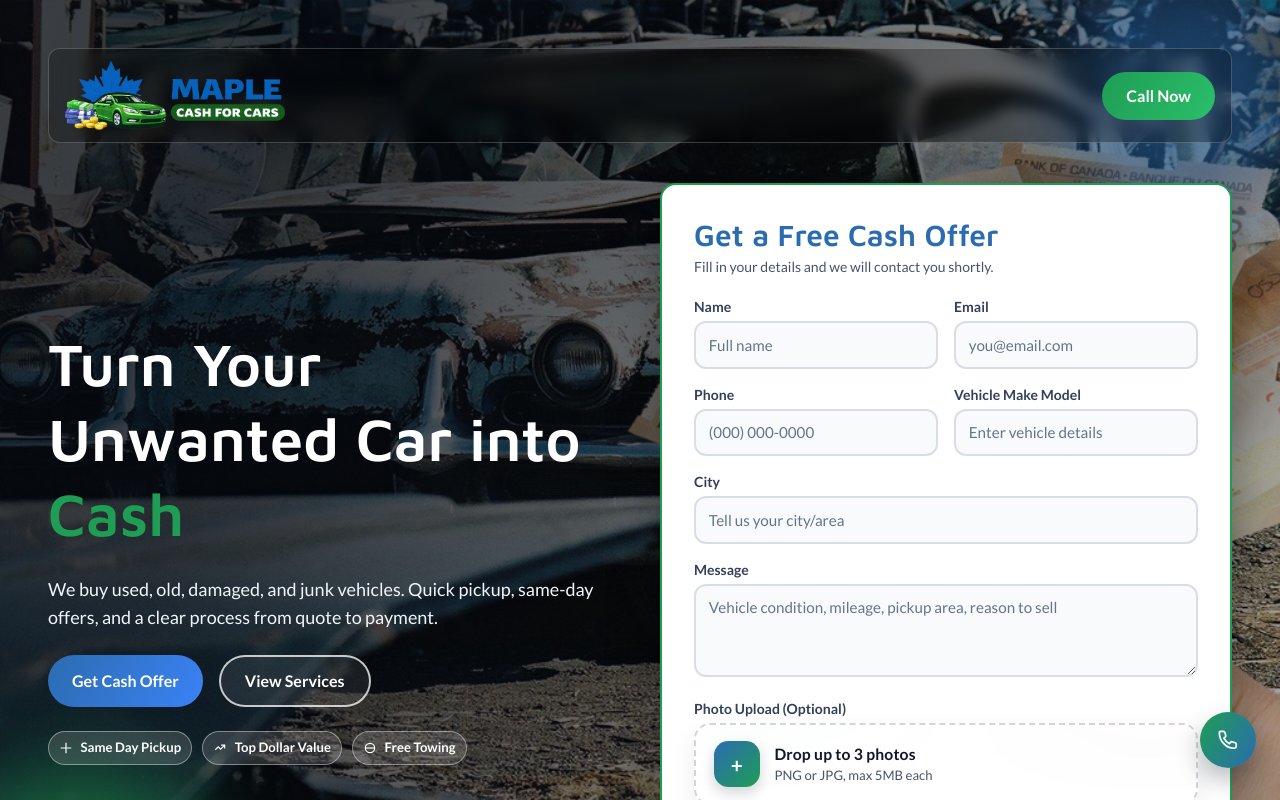
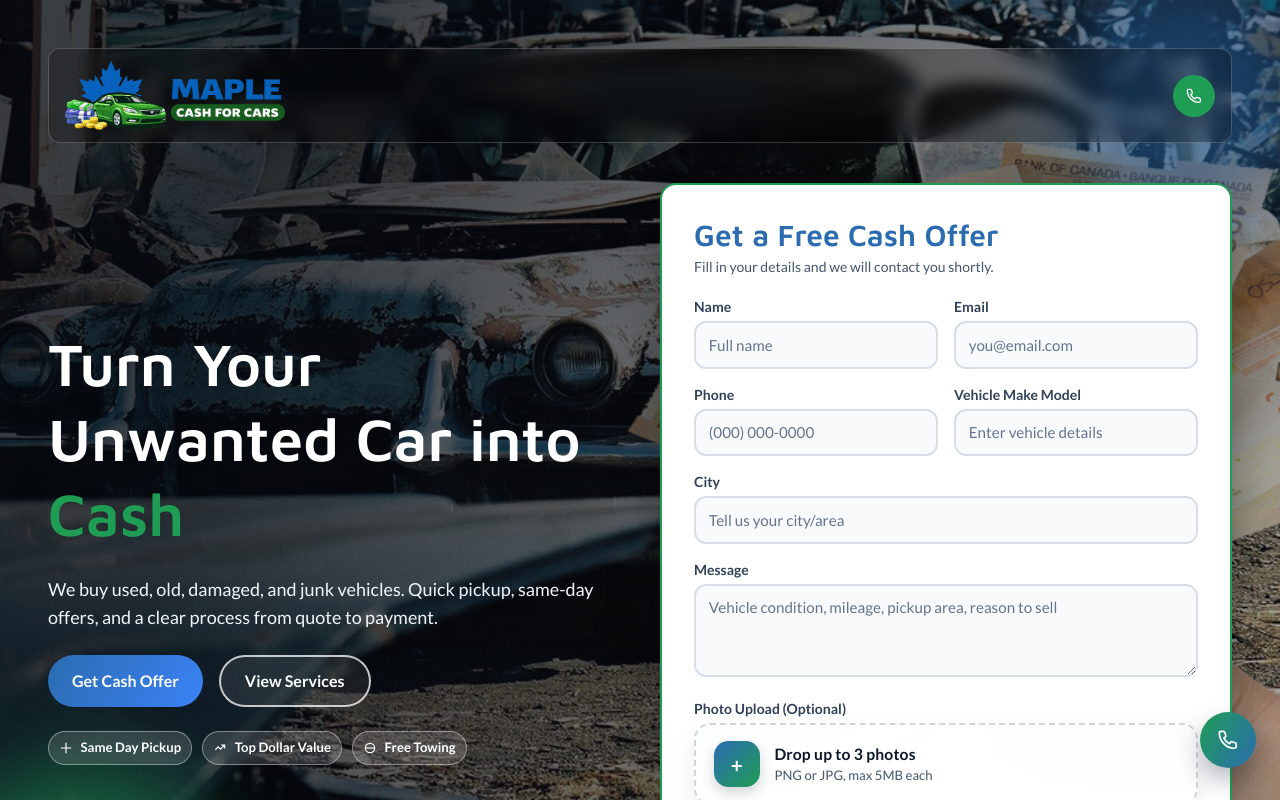
Before and after one commit to jawadamin99/maplecashforcars, a Next.js app: page / in a window 1280 px wide. Shown: the top 800 px of the page. Built offline with nearby package versions, Linux system fonts and the light colour scheme.

Commit message:
animation

```diff
--- a/app/globals.css
+++ b/app/globals.css
@@ -790,6 +790,30 @@ h1, h2, h3, h4, h5, h6 {
   height: 26px;
 }
 
+.topbar-call {
+  width: 42px;
+  height: 42px;
+  border-radius: 9999px;
+  background: var(--brand-green);
+  color: #ffffff;
+  display: inline-flex;
+  align-items: center;
+  justify-content: center;
+  text-decoration: none;
+  box-shadow: 0 10px 18px rgba(15, 23, 42, 0.3);
+  transition: transform 0.18s ease, box-shadow 0.18s ease;
+}
+
+.topbar-call:hover {
+  transform: translateY(-2px);
+  box-shadow: 0 14px 22px rgba(15, 23, 42, 0.35);
+}
+
+.topbar-call svg {
+  width: 20px;
+  height: 20px;
+}
+
 .dropzone {
   position: relative;
   border-radius: 1rem;
--- a/app/page.tsx
+++ b/app/page.tsx
@@ -312,21 +312,23 @@ export default function Home() {
             <a href="/" className="flex items-center gap-3">
               <Image src="/images/maple-cash-for-cars.png" alt="Maple Cash for Cars" width={220} height={66} />
             </a>
-            <a href="tel:+10000000000" className="btn btn-green reveal" data-animate="animate__fadeInDown animate__delay-1s">
-              Call Now
+            <a href="tel:+10000000000" className="topbar-call reveal" data-animate="animate__fadeInDown" aria-label="Call now">
+              <svg viewBox="0 0 24 24" fill="none" aria-hidden="true">
+                <path d="M4 5.5c0-.8.7-1.5 1.5-1.5h2.2c.7 0 1.2.4 1.4 1l.8 2.6c.2.6 0 1.3-.5 1.7l-1.2 1c1.1 2.2 2.9 4 5.1 5.1l1-1.2c.4-.5 1.1-.7 1.7-.5l2.6.8c.6.2 1 .7 1 1.4v2.2c0 .8-.7 1.5-1.5 1.5H18C10.8 20 4 13.2 4 5.5Z" stroke="currentColor" strokeWidth="1.6" strokeLinecap="round" strokeLinejoin="round"/>
+              </svg>
             </a>
           </div>
 
           <div className="grid grid-cols-1 gap-10 lg:grid-cols-2 lg:items-center">
             <div className="space-y-6 text-white">
-              <h1 className="max-w-xl text-4xl font-extrabold leading-tight md:text-5xl lg:text-6xl reveal" data-animate="animate__fadeInUp animate__delay-1s">
+              <h1 className="max-w-xl text-4xl font-extrabold leading-tight md:text-5xl lg:text-6xl reveal" data-animate="animate__fadeInUp">
                 Turn Your Unwanted Car into <span className="text-[var(--brand-green)]">Cash</span>
               </h1>
-              <p className="max-w-xl text-lg text-slate-100 reveal" data-animate="animate__fadeInUp animate__delay-2s">
+              <p className="max-w-xl text-lg text-slate-100 reveal" data-animate="animate__fadeInUp">
                 We buy used, old, damaged, and junk vehicles. Quick pickup,
                 same-day offers, and a clear process from quote to payment.
               </p>
-              <div className="flex flex-wrap gap-4 reveal" data-animate="animate__fadeInUp animate__delay-2s">
+              <div className="flex flex-wrap gap-4 reveal" data-animate="animate__fadeInUp">
                 <a href="#lead-form" className="btn btn-red">
                   Get Cash Offer
                 </a>
@@ -335,7 +337,7 @@ export default function Home() {
                 </a>
               </div>
 
-              <div className="graphic-strip reveal" data-animate="animate__fadeInUp animate__delay-3s">
+              <div className="graphic-strip reveal" data-animate="animate__fadeInUp">
                 <div className="graphic-chip">
                   <svg viewBox="0 0 24 24" fill="none" aria-hidden="true"><path d="M3 12h18M12 3v18" stroke="currentColor" strokeWidth="2"/></svg>
                   <span>Same Day Pickup</span>
@@ -354,11 +356,11 @@ export default function Home() {
             <form
               id="lead-form"
               className="rounded-2xl border-2 border-[var(--brand-green)] bg-white p-6 shadow-[0_18px_50px_rgba(0,0,0,0.35)] md:p-8 reveal"
-              data-animate="animate__fadeInUp animate__delay-2s"
+              data-animate="animate__fadeInUp"
               onSubmit={handleSubmit}
             >
-              <h2 className="mb-1 text-3xl font-black text-[var(--brand-red)] reveal" data-animate="animate__fadeInUp animate__delay-3s">Get a Free Cash Offer</h2>
-              <p className="mb-5 text-sm text-slate-600 reveal" data-animate="animate__fadeInUp animate__delay-3s">Fill in your details and we will contact you shortly.</p>
+              <h2 className="mb-1 text-3xl font-black text-[var(--brand-red)] reveal" data-animate="animate__fadeInUp">Get a Free Cash Offer</h2>
+              <p className="mb-5 text-sm text-slate-600 reveal" data-animate="animate__fadeInUp">Fill in your details and we will contact you shortly.</p>
 
               <div className="grid grid-cols-1 gap-4 md:grid-cols-2">
                 <div>
@@ -432,7 +434,7 @@ export default function Home() {
                 ) : null}
               </div>
 
-              <button type="submit" className="btn btn-red mt-5 w-full reveal" data-animate="animate__fadeInUp animate__delay-3s">
+              <button type="submit" className="btn btn-red mt-5 w-full reveal" data-animate="animate__fadeInUp">
                 {isSubmitting ? "Sending..." : "Submit"}
               </button>
               {submitMessage ? (
@@ -526,7 +528,7 @@ export default function Home() {
               </article>
             ))}
           </div>
-          <div className="process-cta reveal" data-animate="animate__fadeInUp animate__delay-2s">
+          <div className="process-cta reveal" data-animate="animate__fadeInUp animate__delay-1s">
             <a className="btn btn-outline-dark" href="tel:+10000000000">Call Us Now</a>
           </div>
         </div>
```
